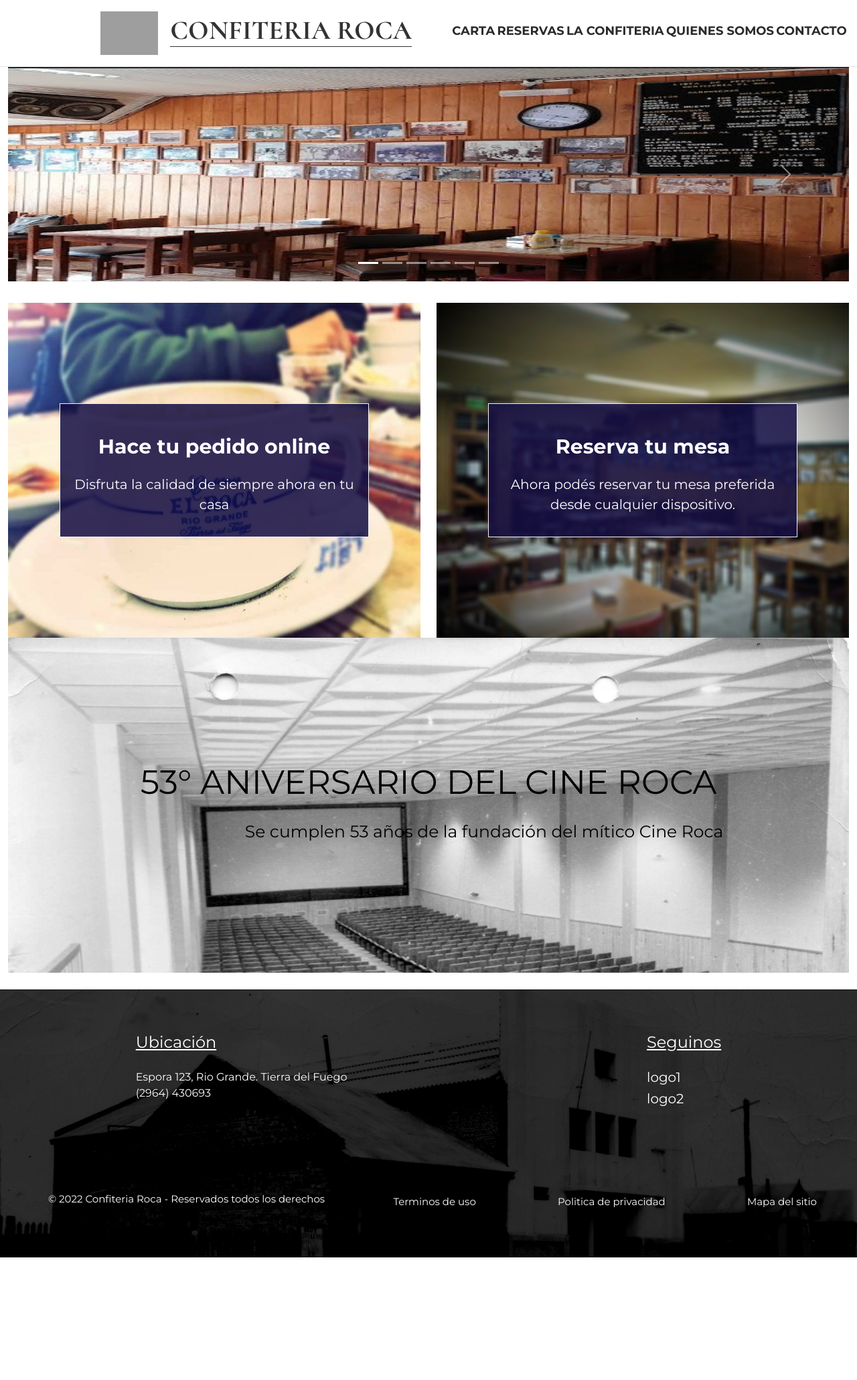
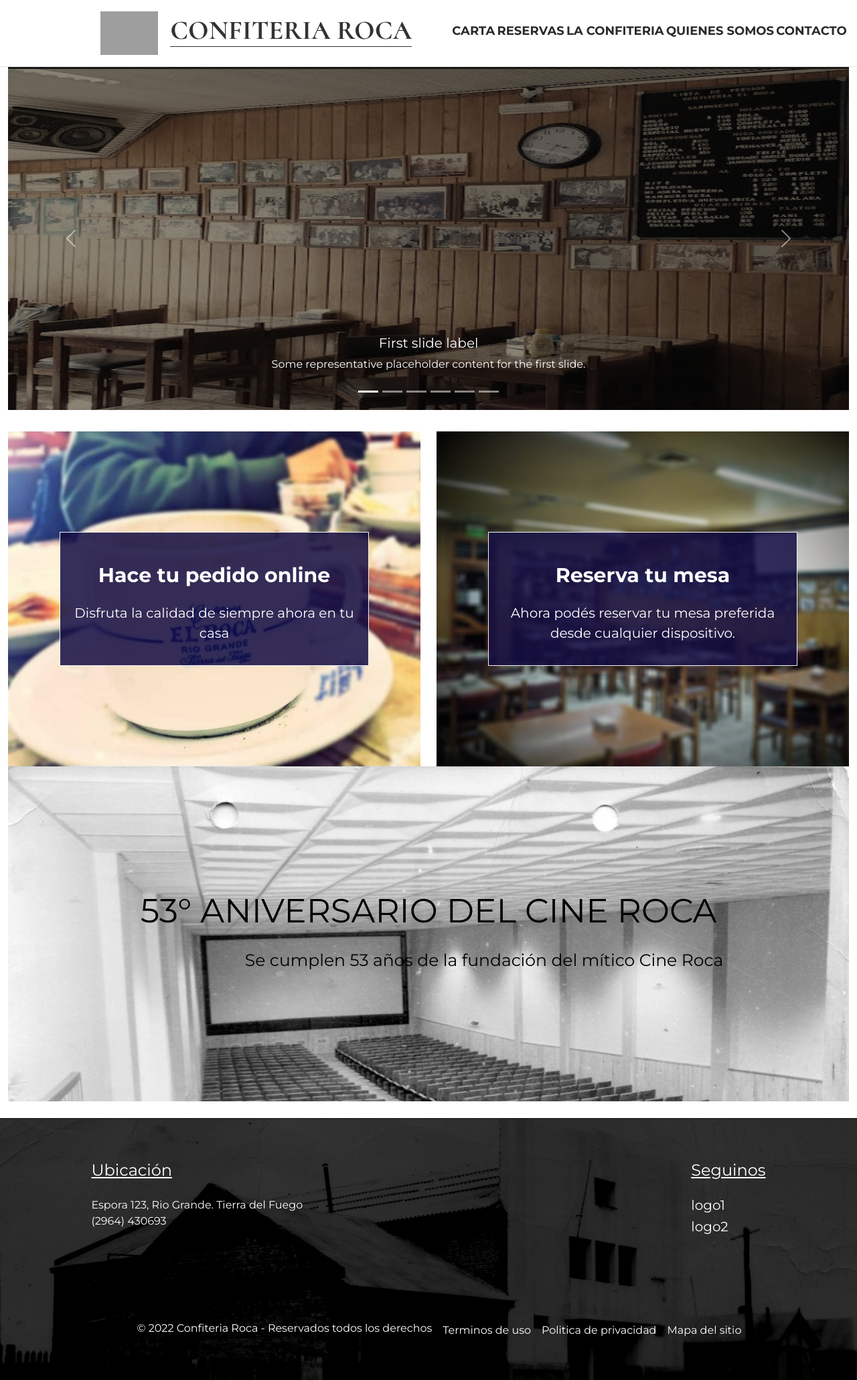
Before and after one commit to SicTransit-PdM/rocaweb, a plain HTML site: page index.html in a window 1280 px wide. Shown: the top 2060 px of the page at 67% size. Before the commit the page ends 1877 px from the top, so only its background shows below. Drawn offline with nearby package versions, Linux system fonts and the light colour scheme; grey boxes are pictures that could not be loaded.

Commit message:
Arreglos fotos carrusel y ancho de legales del footer

```diff
--- a/css/style.css
+++ b/css/style.css
@@ -80,10 +80,12 @@ nav a:hover{
     text-decoration: none;
 }*/
 .carousel{
+    background-color: rgb(49, 49, 49);
     margin-bottom: 2rem;
 }
 .carousel-item img{
-    max-height: 20rem;
+    filter: brightness(50%) opacity(90%) sepia(50%);
+    max-height: 32rem;
 }
 .seccion-bloques{
     display: flex;
@@ -206,7 +208,7 @@ footer{
     color: white;
 }
 footer div h4{
-    font-size: 24px;
+    font-size: 1.5rem;
     font-weight: normal;
     text-decoration: underline;
     margin-bottom: 25px;
@@ -222,19 +224,18 @@ footer div p, h6{
 }
 .legales{
     display: flex;
-    justify-content: space-between;
+    justify-content: flex-start;
     align-items: center;
-    width: 1200px;
     list-style-type: none;
     grid-area: legales;
 }
 .legales li{
-    margin-right: 20px;
-    font-size: 15px;
+    margin-left: 1rem;
+    font-size: 1rem;
     text-align: right;
 }
 .legales h6{
-    font-size: 15px;
+    font-size: 1rem;
 }
 
 /*--------------------   PRESENTACION DE SECCIONES   ------------------------*/
--- a/index.html
+++ b/index.html
@@ -49,6 +49,10 @@
                 <div class="carousel-inner">
                     <div class="carousel-item active">
                         <img src="assets/img/carsalon.jpg" class="d-block w-100" alt="photo1">
+                        <div class="carousel-caption d-none d-md-block">
+                            <h5>First slide label</h5>
+                            <p>Some representative placeholder content for the first slide.</p>
+                        </div>
                     </div>
                     <div class="carousel-item">
                         <img src="assets/img/carpza.jpg" class="d-block w-100" alt="photo2">
@@ -60,7 +64,7 @@
                         <img src="assets/img/carcuadros.jpg" class="d-block w-100" alt="photo4">
                     </div>
                     <div class="carousel-item">
-                        <img src="assets/img/carlatte.jpg" class="d-block w-100" alt="photo5">
+                        <img src="assets/img/carbarra1.jpg" class="d-block w-100" alt="photo5">
                     </div>
                     <div class="carousel-item">
                         <img src="assets/img/carfrente.jpg" class="d-block w-100" alt="photo6">
@@ -136,8 +140,6 @@
         </ul>
     </footer>
     <script src="https://cdn.jsdelivr.net/npm/bootstrap@5.2.0-beta1/dist/js/bootstrap.bundle.min.js" integrity="sha384-pprn3073KE6tl6bjs2QrFaJGz5/SUsLqktiwsUTF55Jfv3qYSDhgCecCxMW52nD2" crossorigin="anonymous"></script>
-    <script src="https://cdn.jsdelivr.net/npm/@popperjs/core@2.11.5/dist/umd/popper.min.js" integrity="sha384-Xe+8cL9oJa6tN/veChSP7q+mnSPaj5Bcu9mPX5F5xIGE0DVittaqT5lorf0EI7Vk" crossorigin="anonymous"></script>
-    <script src="https://cdn.jsdelivr.net/npm/bootstrap@5.2.0-beta1/dist/js/bootstrap.min.js" integrity="sha384-kjU+l4N0Yf4ZOJErLsIcvOU2qSb74wXpOhqTvwVx3OElZRweTnQ6d31fXEoRD1Jy" crossorigin="anonymous"></script>
 </body>
 
 </html>
```
Also changed, not shown: pages/contacto.html (+2 -0 lines), pages/historia.html (+2 -0 lines), pages/reservas.html (+2 -0 lines), pages/staff.html (+2 -0 lines), assets/img/carbarra1.jpg (added), assets/img/carbarra2.jpg (added).
